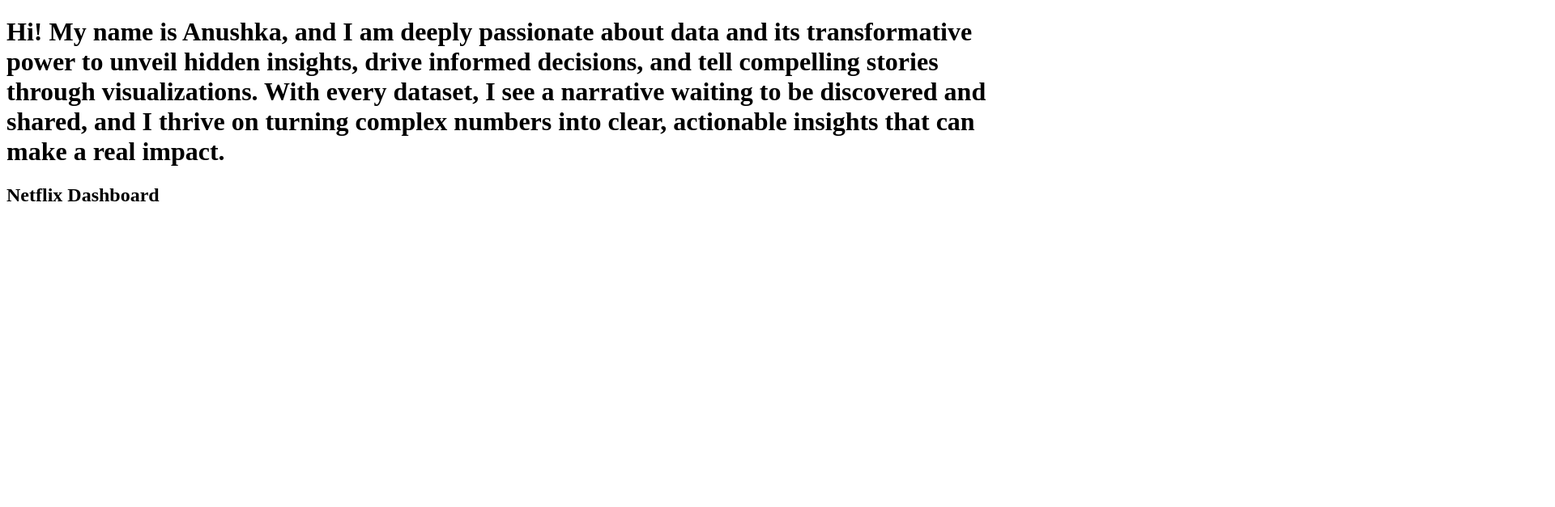
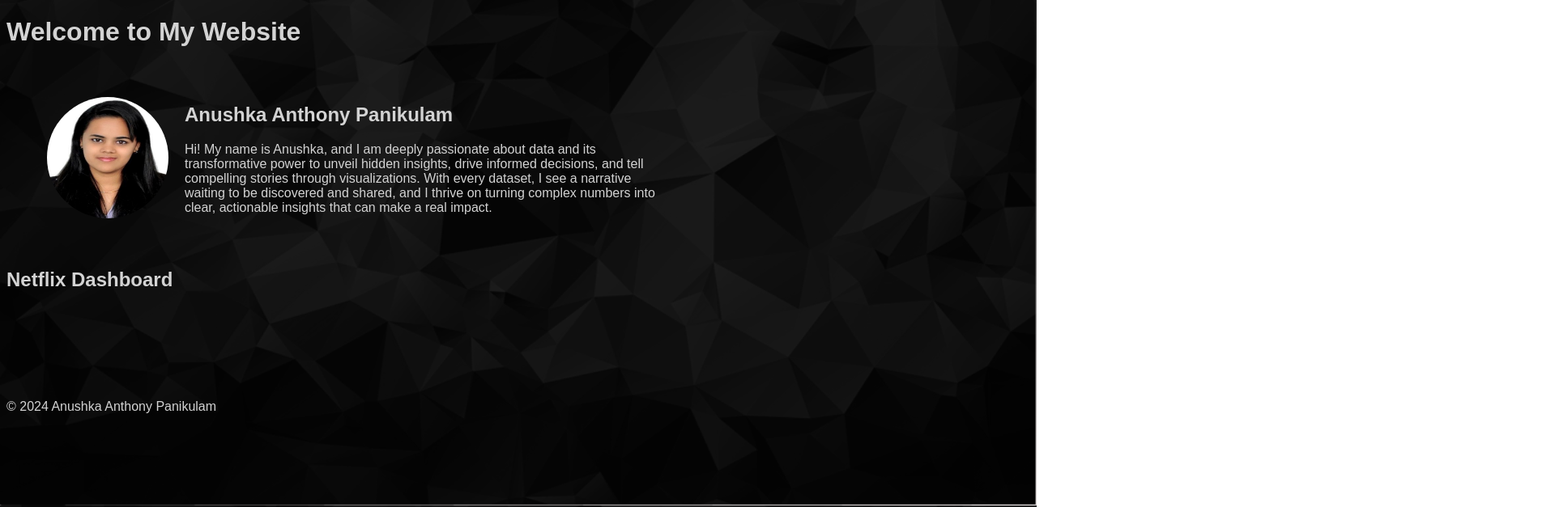
Before and after one commit to AnushkaAP/AnushkaAP.github.io, a plain HTML site: page index.html in a window 1280 px wide. Shown: the top 627 px of the page at 81% size, 1920 px wide, since content can reach past the window. Drawn offline with Linux system fonts and the light colour scheme.

Commit message:
index.html

```diff
--- a/index.html
+++ b/index.html
@@ -3,18 +3,74 @@
 <head>
     <meta charset="UTF-8">
     <meta name="viewport" content="width=device-width, initial-scale=1.0">
-    <title>Anushka Anthony Panikulam | Data Analyst</title>
+    <title>Anushka Anthony Panikulam's Website</title>
+    <style>
+        body {
+            background-image: url('https://AnushkaAP.github.io/website Backgrounds.png');
+            background-size: cover;
+            background-position: center;
+            color: lightgray; /* Change to lightsilver if preferred */
+            font-family: Arial, sans-serif;
+        }
+        .content {
+            display: flex;
+            align-items: center;
+            margin: 50px;
+        }
+        .profile-image {
+            width: 150px;
+            height: 150px;
+            border-radius: 50%;
+            margin-right: 20px;
+        }
+        .introduction {
+            max-width: 600px;
+        }
+        .tableauPlaceholder {
+            margin-top: 50px;
+        }
+        .small-dashboard {
+            width: 120px;
+            height: 67.5px;
+            cursor: pointer;
+        }
+        .full-dashboard {
+            width: 1920px;
+            height: 1080px;
+        }
+        .overlay {
+            display: none;
+            position: fixed;
+            top: 0;
+            left: 0;
+            width: 100%;
+            height: 100%;
+            background: rgba(0, 0, 0, 0.8);
+            justify-content: center;
+            align-items: center;
+        }
+    </style>
 </head>
 <body>
     <!-- Header Section -->
     <header>
-        <h1>Hi! My name is Anushka, and I am deeply passionate about data and its transformative power to unveil hidden insights, drive informed decisions, and tell compelling stories through visualizations. With every dataset, I see a narrative waiting to be discovered and shared, and I thrive on turning complex numbers into clear, actionable insights that can make a real impact.</h1>
+        <h1>Welcome to My Website</h1>
     </header>
 
     <!-- Main Content Section -->
     <main>
+        <!-- Profile and Introduction Section -->
+        <div class="content">
+            <img src="https://AnushkaAP.github.io/Anu photo.jpg" alt="Anushka Anthony Panikulam" class="profile-image">
+            <div class="introduction">
+                <h2>Anushka Anthony Panikulam</h2>
+                <p>Hi! My name is Anushka, and I am deeply passionate about data and its transformative power to unveil hidden insights, drive informed decisions, and tell compelling stories through visualizations. With every dataset, I see a narrative waiting to be discovered and shared, and I thrive on turning complex numbers into clear, actionable insights that can make a real impact.</p>
+            </div>
+        </div>
+
+        <!-- Tableau Dashboard Section -->
         <h2>Netflix Dashboard</h2>
-        <div class='tableauPlaceholder' id='viz1721155801206' style='position: relative; width: 1920px; height: 1080px;'>
+        <div class="small-dashboard tableauPlaceholder" id="viz1721155801206">
             <noscript>
                 <a href='#'>
                     <img alt='Netflix Dashboard' src='https://public.tableau.com/static/images/Ne/NetflixAnalyticsDashboard_17206867615350/NetflixDashboard/1_rss.png' style='border: none' />
@@ -36,20 +92,69 @@
                 <param name='language' value='en-US' />
             </object>
         </div>
-        <script type='text/javascript'>
-            var divElement = document.getElementById('viz1721155801206');
-            var vizElement = divElement.getElementsByTagName('object')[0];
-            vizElement.style.width='1920px';
-            vizElement.style.height='1080px';
-            var scriptElement = document.createElement('script');
-            scriptElement.src = 'https://public.tableau.com/javascripts/api/viz_v1.js';
-            vizElement.parentNode.insertBefore(scriptElement, vizElement);
-        </script>
+
+        <!-- Overlay for Full-Screen Dashboard -->
+        <div id="overlay" class="overlay">
+            <div class="full-dashboard tableauPlaceholder" id="fullViz">
+                <noscript>
+                    <a href='#'>
+                        <img alt='Netflix Dashboard' src='https://public.tableau.com/static/images/Ne/NetflixAnalyticsDashboard_17206867615350/NetflixDashboard/1_rss.png' style='border: none' />
+                    </a>
+                </noscript>
+                <object class='tableauViz' style='display:none;'>
+                    <param name='host_url' value='https%3A%2F%2Fpublic.tableau.com%2F' />
+                    <param name='embed_code_version' value='3' />
+                    <param name='site_root' value='' />
+                    <param name='name' value='NetflixAnalyticsDashboard_17206867615350&#47;NetflixDashboard' />
+                    <param name='tabs' value='no' />
+                    <param name='toolbar' value='yes' />
+                    <param name='static_image' value='https://public.tableau.com/static/images/Ne/NetflixAnalyticsDashboard_17206867615350/NetflixDashboard/1.png' />
+                    <param name='animate_transition' value='yes' />
+                    <param name='display_static_image' value='yes' />
+                    <param name='display_spinner' value='yes' />
+                    <param name='display_overlay' value='yes' />
+                    <param name='display_count' value='yes' />
+                    <param name='language' value='en-US' />
+                </object>
+            </div>
+        </div>
     </main>
 
     <!-- Footer Section -->
     <footer>
-        <p>&copy; 2024 My Website</p>
+        <p>&copy; 2024 Anushka Anthony Panikulam</p>
     </footer>
+
+    <script type='text/javascript'>
+        document.addEventListener("DOMContentLoaded", function() {
+            var smallDivElement = document.getElementById('viz1721155801206');
+            var fullDivElement = document.getElementById('fullViz');
+            var smallVizElement = smallDivElement.getElementsByTagName('object')[0];
+            var fullVizElement = fullDivElement.getElementsByTagName('object')[0];
+
+            // Set initial sizes
+            smallVizElement.style.width = '120px';
+            smallVizElement.style.height = '67.5px';
+
+            // Append Tableau API script
+            var scriptElement = document.createElement('script');
+            scriptElement.src = 'https://public.tableau.com/javascripts/api/viz_v1.js';
+            smallVizElement.parentNode.insertBefore(scriptElement, smallVizElement);
+            fullVizElement.parentNode.insertBefore(scriptElement, fullVizElement);
+
+            // Overlay element
+            var overlay = document.getElementById('overlay');
+
+            // Function to open full-screen dashboard
+            smallDivElement.onclick = function() {
+                overlay.style.display = 'flex';
+            }
+
+            // Function to close full-screen dashboard
+            overlay.onclick = function() {
+                overlay.style.display = 'none';
+            }
+        });
+    </script>
 </body>
 </html>
```
